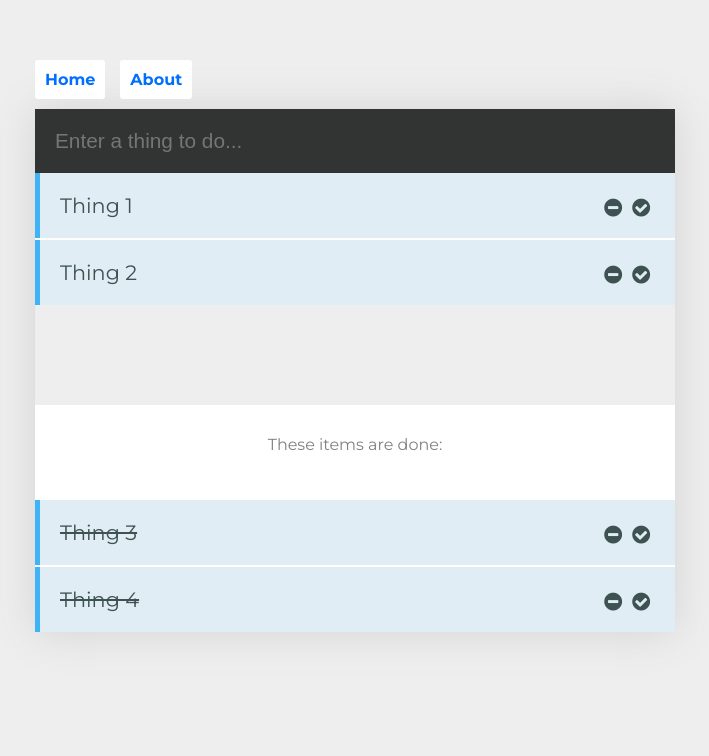
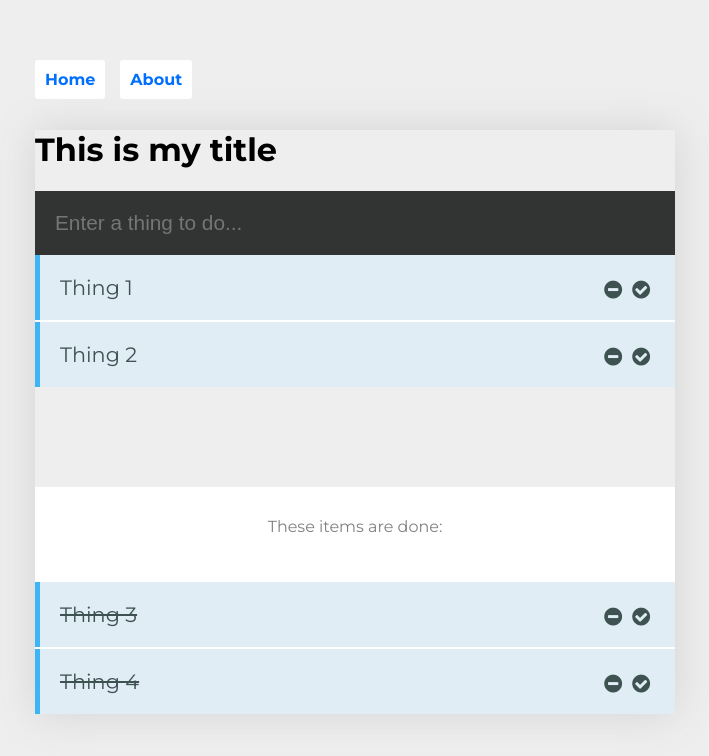
Before and after one commit to marykatefain/vue-todo, a Vue app: page / in a window 1280 px wide. Shown: the top 756 px of the page, without its empty margins (285-994 px from the left). Built offline with nearby package versions, Linux system fonts and the light colour scheme; a small style sheet from the web is missing.

Commit message:
figured out store syntax woo

```diff
--- a/src/components/Todos.vue
+++ b/src/components/Todos.vue
@@ -1,5 +1,8 @@
 <template>
   <div class="container">
+
+    <h1>{{ title }}</h1>
+
     <div class="holder todo">
       <form @submit.prevent="addTodo">
 
@@ -39,6 +42,8 @@
 </template>
 
 <script>
+import { mapState } from 'vuex'
+
   export default {
     name: 'Todos',
     data() {
@@ -52,6 +57,9 @@
         ],
       }
     },
+    // computed: mapState([
+    //   'title'
+    // ]),
     computed: {
       openTodos: function() {
         return this.todos.filter(function(todo){
@@ -62,7 +70,10 @@
         return this.todos.filter(function(todo){
           return todo.done == true && todo.active;
         });
-      }
+      },
+      ...mapState([
+        'title'
+      ])
     },
     methods: {
       addTodo() {
--- a/src/store.js
+++ b/src/store.js
@@ -4,7 +4,9 @@ import Vuex from "vuex";
 Vue.use(Vuex);
 
 export default new Vuex.Store({
-  state: {},
+  state: {
+    title: 'This is my title'
+  },
   mutations: {},
   actions: {}
 });
```
